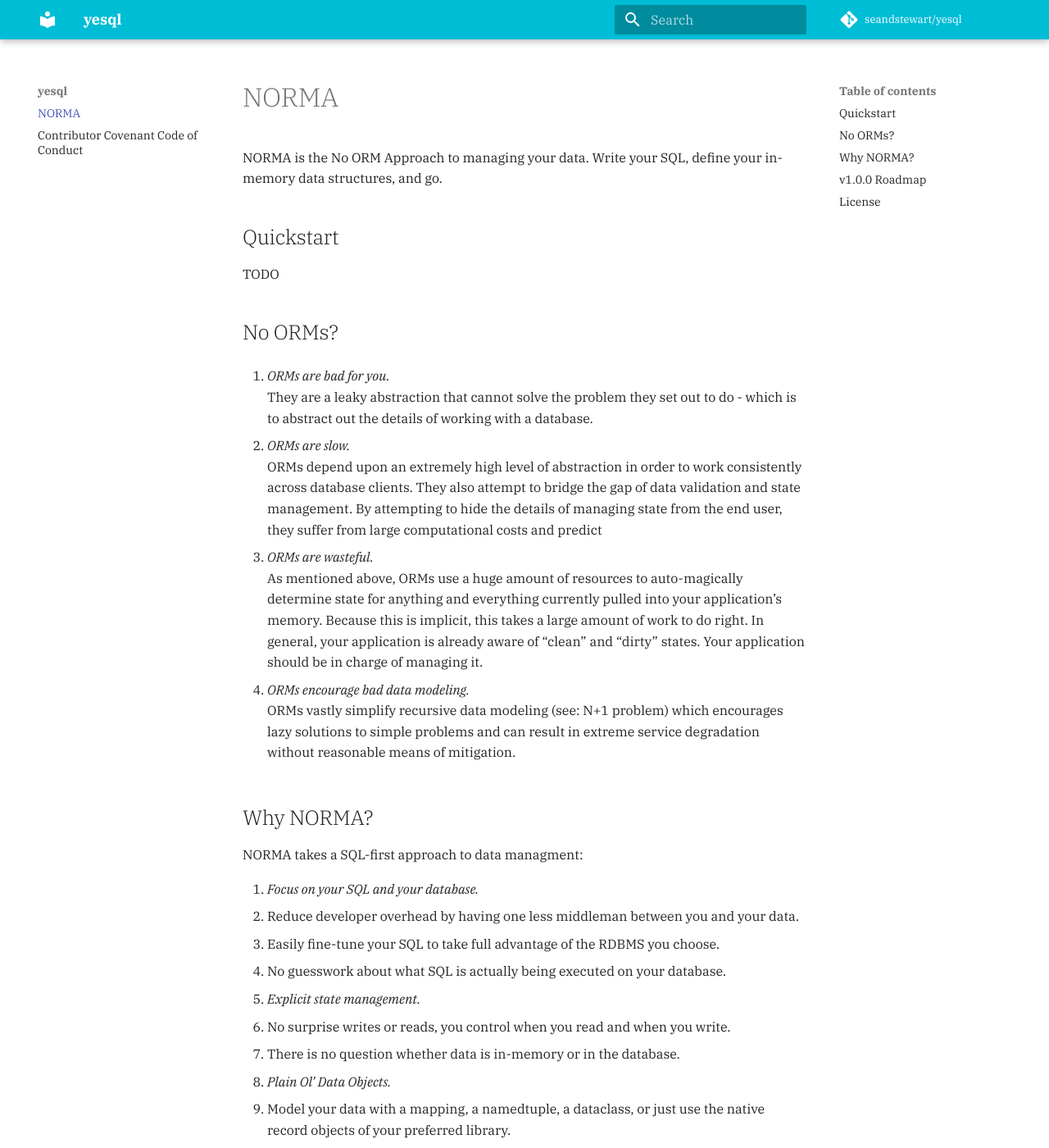
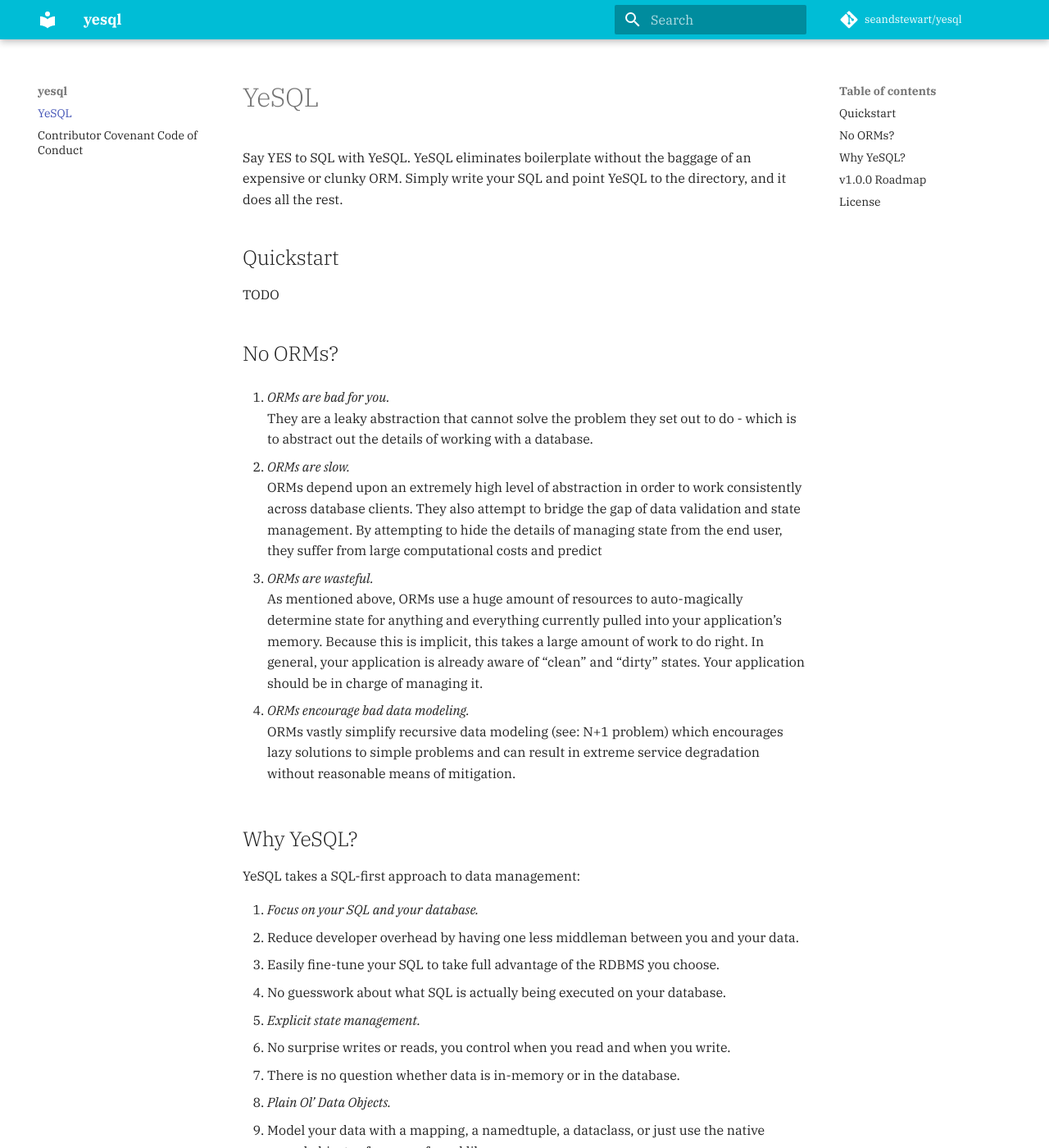
Before and after one commit to seandstewart/yesql, an MkDocs documentation site: the page built from docs/index.md, in a window 1280 px wide and 1400 px high. Shown: the whole window at 82% size. Built offline with MkDocs 1.6.1 and Material for MkDocs 9.7.7, drawn with Linux system fonts in a browser that asks for light colours; comment, search, counter and statistics services are not loaded.

```diff
--- a/docs/index.md
+++ b/docs/index.md
@@ -1,7 +1,8 @@
-# NORMA
+# YeSQL
 
-NORMA is the No ORM Approach to managing your data. Write your SQL, define your
-in-memory data structures, and go.
+Say YES to SQL with YeSQL. YeSQL eliminates boilerplate without the baggage of an
+expensive or clunky ORM. Simply write your SQL and point YeSQL to the directory, and it
+does all the rest.
 
 ## Quickstart
 
@@ -32,9 +33,9 @@ TODO
    reasonable means of mitigation.
 
 
-## Why NORMA?
+## Why YeSQL?
 
-NORMA takes a SQL-first approach to data managment:
+YeSQL takes a SQL-first approach to data management:
 
 1. *Focus on your SQL and your database.*
    - Reduce developer overhead by having one less middleman between you and your data.
@@ -60,8 +61,8 @@ NORMA takes a SQL-first approach to data managment:
   - [x] Async PostgreSQL (via asyncpg)
   - [x] Async SQLite (via aiosqlite)
   - [ ] Async MySQL
-  - [ ] Sync PostgreSQL
-  - [ ] Sync SQLite
+  - [x] Sync PostgreSQL
+  - [x] Sync SQLite
   - [ ] Sync MySQL
 
 ## License
```
Also changed, not shown: pyproject.toml (+5 -5 lines), 1 other file.
